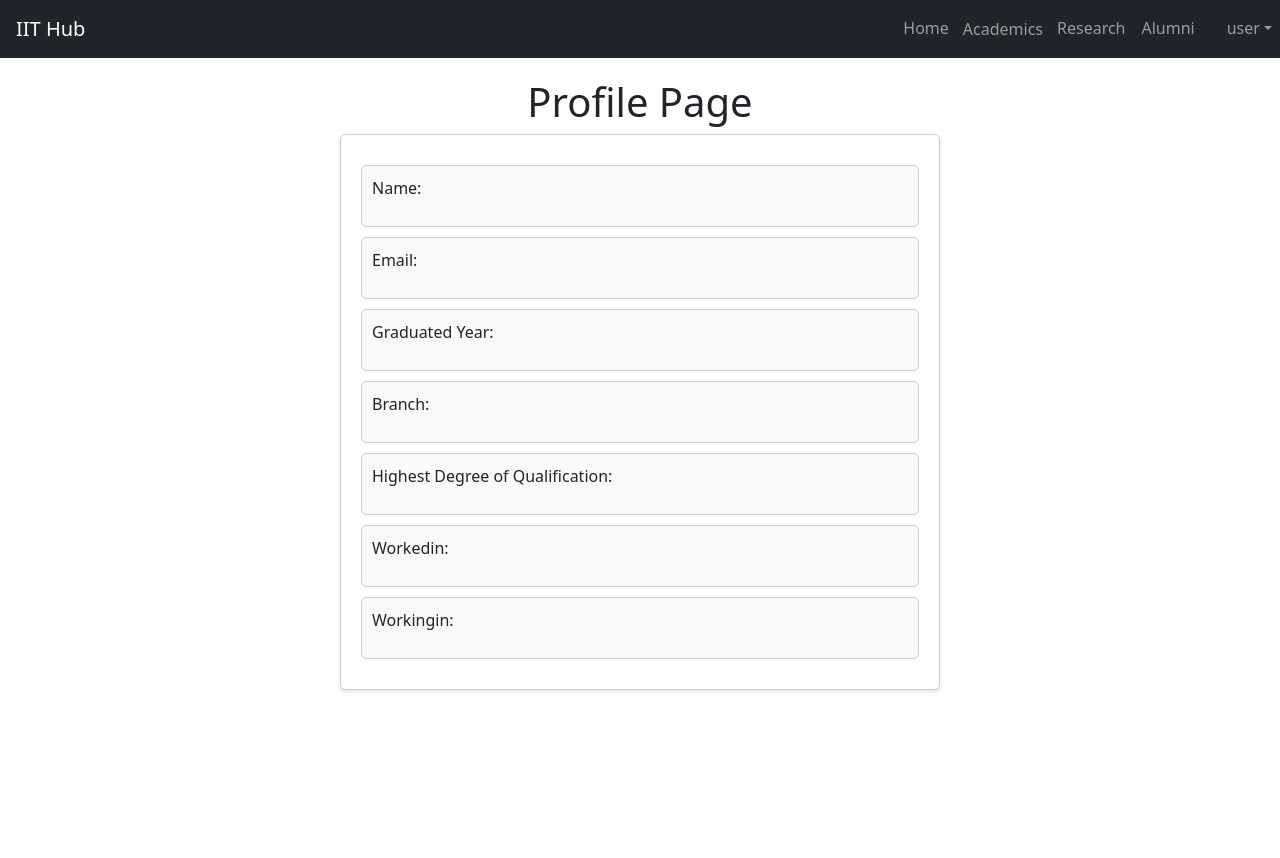
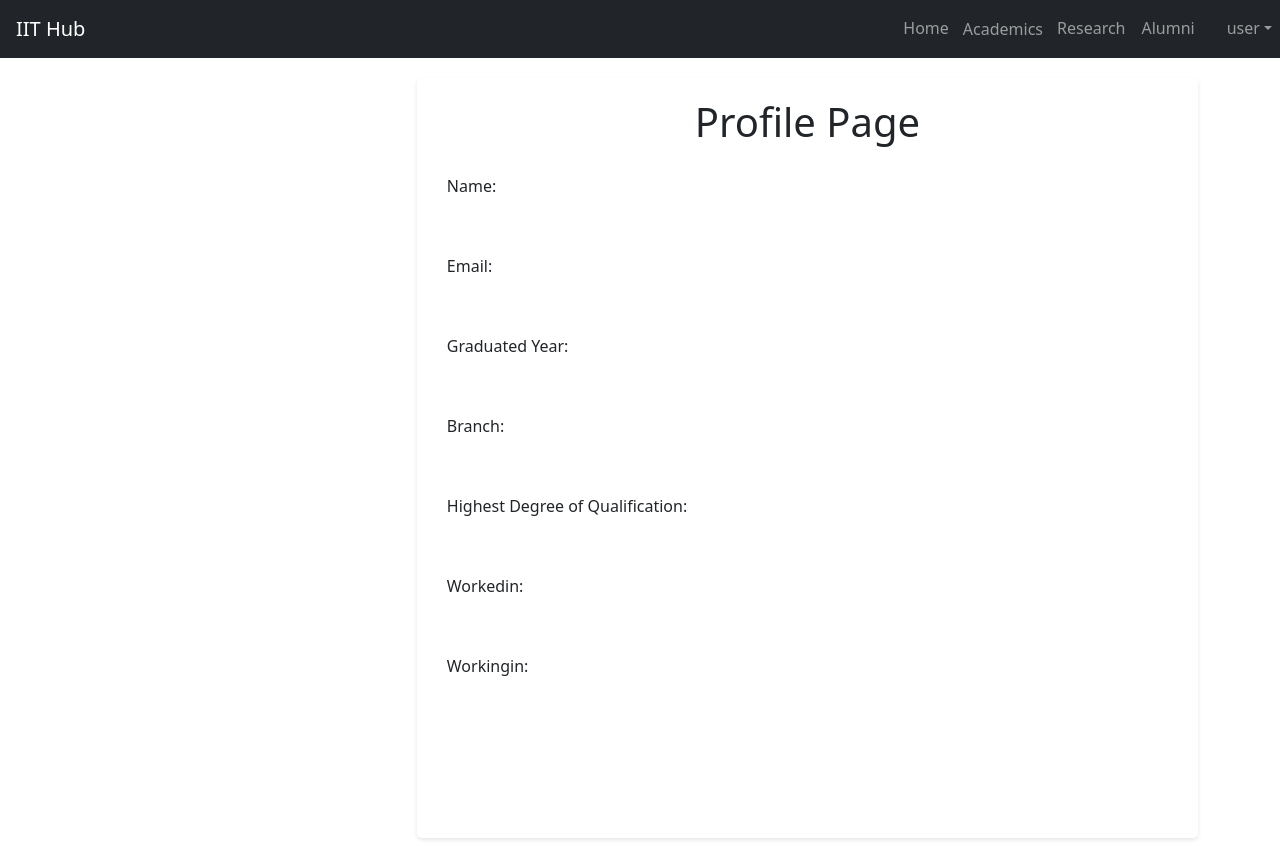
Before and after one commit to cs21b040/team5, a React (Create React App) app in the folder frontend/: page /profile in a window 1280 px wide. Before the commit the page ends 800 px from the top, so only its background shows below. Built offline with nearby package versions, Linux system fonts and the light colour scheme.

Commit message:
profile pic

```diff
--- a/frontend/src/Components/Styles/Profile.css
+++ b/frontend/src/Components/Styles/Profile.css
@@ -5,12 +5,15 @@ body {
   }
 
   .container {
-    max-width: 1200px;
+    /* max-width: 1200px; */
     margin: 0 auto;
+    height: 100vh;
     padding: 20px;
+    display: flex;
+    /* flex-direction: column; */
   }
 
-  /* Header Styles */
+
   header {
     background-color: #3498db;
     color: #fff;
@@ -18,33 +21,56 @@ body {
     padding: 10px 0;
   }
 
-  /* Page Styles */
+
   h1 {
     text-align: center;
-    margin-top: 20px;
+    margin-top: 10px;
   }
 
   .profile-info {
-    max-width: 600px;
+    width: 70%;
+    /* max-width: 600px; */
     margin: 0 auto;
     padding: 20px;
-    border: 1px solid #ccc;
+    /* border: 1px solid #ccc; */
     border-radius: 5px;
-    background-color: #fff;
+    /* background-color: #fff; */
     box-shadow: 0 2px 4px rgba(0, 0, 0, 0.1);
+    display: flex;
+    flex-direction: column;
   }
+
   .state-box {
-    border: 1px solid #ccc;
+    /* border: 1px solid #ccc; */
     padding: 10px;
     margin: 10px 0;
     border-radius: 5px;
-    background-color: #f9f9f9;
+    /* background-color: #f9f9f9; */
   }
 
-  /* Responsive Styles */
+  .profile-picture {
+
+    width: 30%;
+    flex: 1;
+    padding: 10px;
+    text-align:left;
+  }
+
+.profile-picture img {
+    max-width: 100%;
+    box-shadow: 0 2px 4px rgba(0, 0, 0, 0.1);
+    border-radius: 0%;
+
+}
+
+.profile-details {
+    flex: 2;
+    padding: 10px;
+}
+
   @media (max-width: 768px) {
     .container {
-      padding: 10px;
+      flex-direction: column;
     }
 
     .profile-info {
--- a/frontend/src/Components/Styles/signup.css
+++ b/frontend/src/Components/Styles/signup.css
@@ -165,7 +165,7 @@
 
 .img > img {
   width:20%;
-  border-radius: 100%;
+  border-radius: 00%;
 }
   /* .img > input {
   display: flex;
--- a/frontend/src/Components/addAlumni.js
+++ b/frontend/src/Components/addAlumni.js
@@ -9,7 +9,7 @@ function AlumniCard(props) {
     return (
       <div className="mx-2 my-2">
       <Card style={{ width: '20rem' }}>
-      <Card.Img variant="top" src={alumnipic}/>
+      <Card.Img variant="top" src={props.pic}/>
       <Card.Body>
         <Card.Title>{props.name}</Card.Title>
         <Card.Text>
--- a/frontend/src/routes/Alumni.js
+++ b/frontend/src/routes/Alumni.js
@@ -42,6 +42,7 @@ function Alumni() {
            return (
              <AlumniCard key={temp}
             name={Card.name}
+            pic={Card.pic}
             company={Card.company}
             collageName={Card.collageName}
             />
--- a/frontend/src/routes/Profile.js
+++ b/frontend/src/routes/Profile.js
@@ -14,9 +14,8 @@ function Profile() {
   const [highestDegreeOfQualification, setHighestDegreeOfQualification] = useState('');
   const [Workedin, setWorkedin] = useState('');
   const [Workingin, setWorkingin] = useState('');
-
+  const[pic,setPic]=useState('');
   const [branch, setBranch] = useState('');
-
   const {user,} = ChatState();
   const [profile, setProfile] = useState([]);
   useEffect(
@@ -30,14 +29,21 @@ function Profile() {
       setHighestDegreeOfQualification(user.highestDegreeOfQualification);
       setWorkedin(user.company);
       setWorkingin(user.workingas);
+      setPic(user.pic);
     },[user]
   )
   return (
     <div>
       <Header />
       <div className="container">
+
+          <div class="profile-picture">
+             <img src={pic}  />
+            </div>
+
+
+       <div className="profile-info">
         <h1>Profile Page</h1>
-        <div className="profile-info">
 
           {/* Box for Name */}
           <div className="state-box">
```
